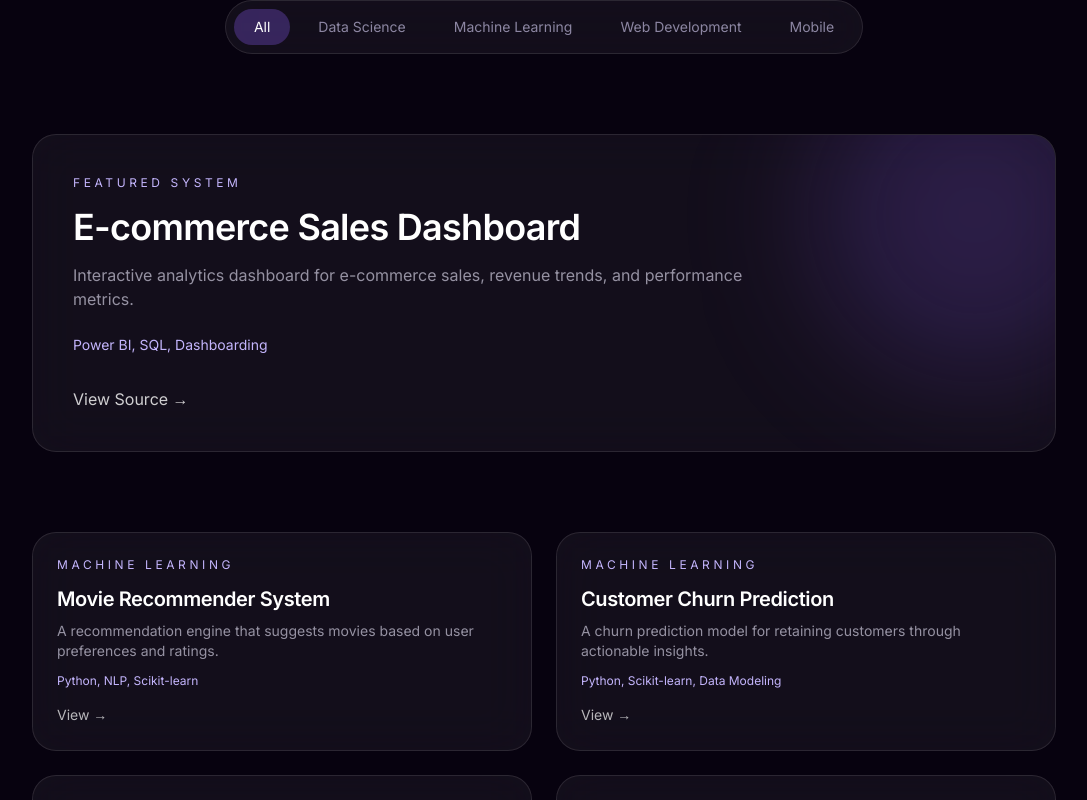
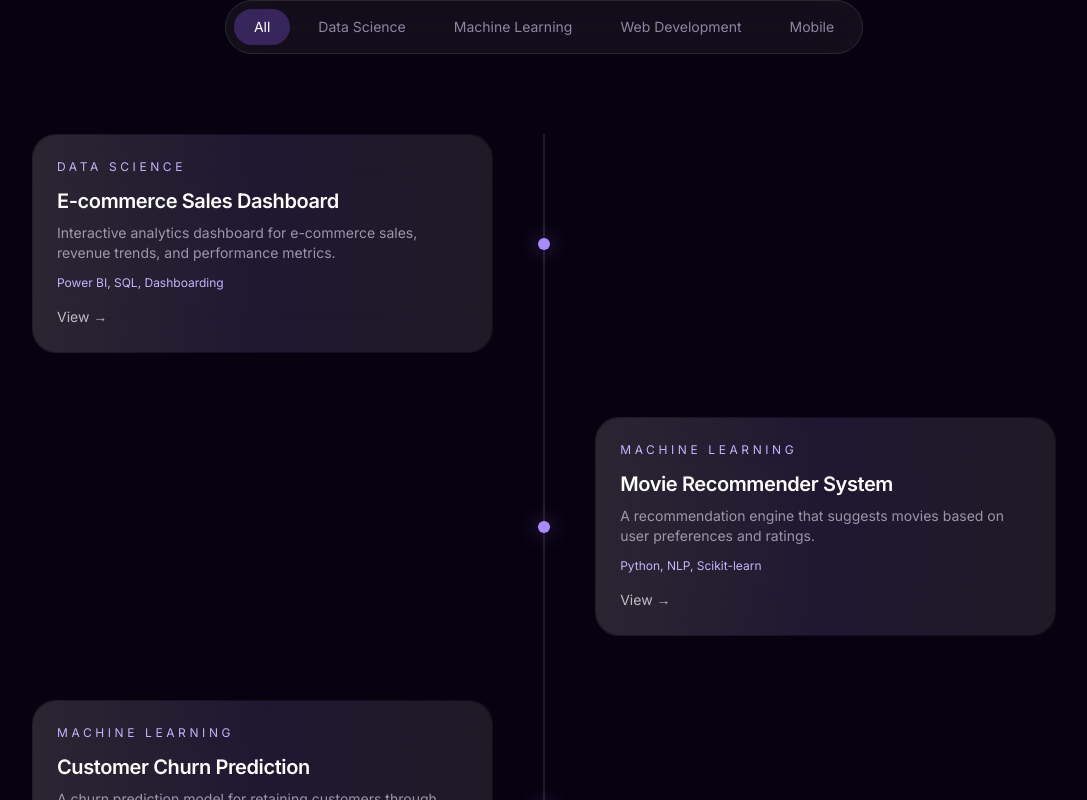
Before and after one commit to thushanya/thushanya-portfolio, a React (Vite) app: page /projects in a window 1280 px wide. Shown: the part 800-1600 px from the top of the page, without its empty margins (96-1183 px from the left). Built offline with nearby package versions, Linux system fonts and the light colour scheme.

Commit message:
Finalized structure

```diff
--- a/src/App.jsx
+++ b/src/App.jsx
@@ -4,11 +4,13 @@ import Home from "./pages/Home";
 import Projects from "./pages/Projects";
 import About from "./pages/About";
 import Hire from "./pages/Hire";
+import ScrollToTop from "./components/ScrollToTop";
 
 export default function App() {
   return (
     <>
       <Navbar />
+      <ScrollToTop />
 
       <Routes>
         <Route path="/" element={<Home />} />
--- /dev/null
+++ b/src/components/ScrollToTop.jsx
@@ -0,0 +1,12 @@
+import { useEffect } from "react";
+import { useLocation } from "react-router-dom";
+
+export default function ScrollToTop() {
+  const { pathname } = useLocation();
+
+  useEffect(() => {
+    window.scrollTo({ top: 0, behavior: "auto" });
+  }, [pathname]);
+
+  return null;
+}
--- a/src/pages/Hire.jsx
+++ b/src/pages/Hire.jsx
@@ -111,7 +111,7 @@ ${formData.message}`;
         <div className="max-w-4xl mx-auto space-y-10">
 
           <h2 className="text-4xl md:text-5xl font-semibold">
-            Structured execution. Clean delivery.
+            Are you interested? Let’s configure your next interface.
           </h2>
 
           <p className="text-violet-100/60 leading-relaxed">
--- a/src/pages/Home.jsx
+++ b/src/pages/Home.jsx
@@ -4,8 +4,25 @@ import { projects } from "../data/projects";
 import { useNavigate } from "react-router-dom";
 
 export default function Home() {
-  const featured = projects.slice(0, 3);
   const navigate = useNavigate();
+
+  // 🔥 FIXED NAME MATCH
+  const wildfire = projects.find(
+    (p) => p.name === "WildfireDB Analysis"
+  );
+
+  // all other projects except wildfire
+  const others = projects.filter(
+    (p) => p.name !== "WildfireDB Analysis"
+  );
+
+  // FINAL SELECTED WORK (Wildfire ALWAYS FIRST)
+  const featured = [
+    wildfire,
+    ...others
+  ]
+    .filter(Boolean)
+    .slice(0, 3);
 
   return (
     <PageWrapper>
@@ -20,7 +37,7 @@ export default function Home() {
 
         <div className="relative z-10 max-w-6xl mx-auto px-6 space-y-32">
 
-          {/* ================= HERO ================= */}
+          {/* HERO */}
           <motion.section
             initial={{ opacity: 0, y: 30 }}
             animate={{ opacity: 1, y: 0 }}
@@ -59,15 +76,13 @@ export default function Home() {
             </div>
           </motion.section>
 
-          {/* ================= FLOATING PROFILE (NO CONTAINER STYLE) ================= */}
+          {/* PROFILE */}
           <motion.section
             initial={{ opacity: 0, y: 20 }}
             whileInView={{ opacity: 1, y: 0 }}
             viewport={{ once: true }}
             className="relative flex flex-col md:flex-row items-center justify-between gap-12"
           >
-
-            {/* IMAGE - FLOATING */}
             <div className="relative">
               <div className="absolute inset-0 bg-violet-500/30 blur-3xl rounded-full scale-110" />
               <img
@@ -76,7 +91,6 @@ export default function Home() {
               />
             </div>
 
-            {/* TEXT - FLOATING RIGHT */}
             <div className="max-w-2xl">
               <p className="text-xs tracking-[0.3em] uppercase text-violet-300 mb-3">
                 Profile
@@ -90,10 +104,9 @@ export default function Home() {
                 Clean interfaces, scalable architectures, and performance-driven implementations across modern software systems.
               </p>
             </div>
-
           </motion.section>
 
-          {/* ================= IDENTITY STRIP ================= */}
+          {/* IDENTITY */}
           <motion.section
             initial={{ opacity: 0, y: 20 }}
             whileInView={{ opacity: 1, y: 0 }}
@@ -118,7 +131,7 @@ export default function Home() {
             </div>
           </motion.section>
 
-          {/* FLOATING STRIP */}
+          {/* STRIP */}
           <motion.div
             initial={{ opacity: 0 }}
             animate={{ opacity: 1 }}
--- a/src/pages/Projects.jsx
+++ b/src/pages/Projects.jsx
@@ -13,15 +13,20 @@ export default function Projects() {
     "Mobile"
   ];
 
+  const featured = projects.find(
+    (p) => p.name === "Wildfire Analysis"
+  );
+
   const filtered =
     filter === "All"
       ? projects
       : projects.filter((p) => p.category === filter);
 
-  // Ensure max 6 projects display cleanly
-  const displayProjects = filtered.slice(0, 6);
-  const featured = displayProjects[0];
-  const gridItems = displayProjects.slice(1);
+  const filteredWithoutFeatured = filtered.filter(
+    (p) => p.name !== "Wildfire Analysis"
+  );
+
+  const gridItems = filteredWithoutFeatured.slice(0, 6);
 
   return (
     <div className="bg-[#07020f] text-white overflow-hidden">
@@ -75,7 +80,7 @@ export default function Projects() {
         </div>
       </section>
 
-      {/* FEATURED (1 BIG CARD) */}
+      {/* FEATURED */}
       {featured && (
         <section className="px-6 pb-20">
           <div className="max-w-5xl mx-auto">
@@ -83,9 +88,12 @@ export default function Projects() {
               initial={{ opacity: 0, y: 30 }}
               whileInView={{ opacity: 1, y: 0 }}
               viewport={{ once: true }}
-              className="relative rounded-3xl border border-white/10 bg-white/5 backdrop-blur-xl p-10 overflow-hidden"
+              className="relative group rounded-3xl p-[1px] bg-gradient-to-r from-violet-500/40 via-fuchsia-500/30 to-cyan-400/40"
             >
+              <div className="relative rounded-3xl bg-white/5 backdrop-blur-2xl p-10 overflow-hidden shadow-2xl transition-all duration-500 group-hover:scale-[1.02]">
+
                 <div className="absolute -top-20 -right-20 h-80 w-80 bg-violet-500/20 blur-3xl rounded-full" />
+                <div className="absolute -bottom-20 -left-20 h-80 w-80 bg-cyan-500/10 blur-3xl rounded-full" />
 
                 <p className="text-xs tracking-[0.3em] uppercase text-violet-300">
                   Featured System
@@ -95,7 +103,7 @@ export default function Projects() {
                   {featured.name}
                 </h2>
 
-              <p className="mt-4 text-violet-100/60 max-w-2xl">
+                <p className="mt-4 text-violet-100/70 max-w-2xl">
                   {featured.description}
                 </p>
 
@@ -107,28 +115,46 @@ export default function Projects() {
                   href={featured.repo}
                   target="_blank"
                   rel="noreferrer"
-                className="inline-block mt-8 text-white/80 hover:text-white"
+                  className="inline-block mt-8 text-white/80 hover:text-white transition"
                 >
                   View Source →
                 </a>
+              </div>
             </motion.div>
           </div>
         </section>
       )}
 
-      {/* GRID (2 BY 2 CLEAN LAYOUT FOR 5 REMAINING) */}
-      <section className="px-6 pb-32">
-        <div className="max-w-5xl mx-auto grid grid-cols-1 md:grid-cols-2 gap-6">
+      {/* ROAD / TIMELINE LAYOUT */}
+      <section className="px-6 pb-32 relative">
+        <div className="max-w-5xl mx-auto relative">
 
-          {gridItems.map((project, index) => (
+          {/* center line */}
+          <div className="absolute left-1/2 top-0 bottom-0 w-[2px] bg-white/10 transform -translate-x-1/2" />
+
+          <div className="space-y-16">
+            {gridItems.map((project, index) => {
+              const isLeft = index % 2 === 0;
+
+              return (
                 <motion.div
                   key={project.name}
                   initial={{ opacity: 0, y: 20 }}
                   whileInView={{ opacity: 1, y: 0 }}
                   viewport={{ once: true }}
                   transition={{ delay: index * 0.05 }}
-              className="group relative rounded-3xl border border-white/10 bg-white/5 backdrop-blur-xl p-6 hover:bg-white/10 transition"
+                  className={`relative flex items-center ${
+                    isLeft ? "justify-start" : "justify-end"
+                  }`}
                 >
+                  {/* dot */}
+                  <div className="absolute left-1/2 -translate-x-1/2 w-3 h-3 rounded-full bg-violet-400 shadow-[0_0_20px_rgba(168,85,247,0.6)]" />
+
+                  {/* card */}
+                  <div className="w-full md:w-[45%] group relative p-[1px] rounded-3xl bg-gradient-to-r from-white/10 via-violet-500/10 to-white/5">
+
+                    <div className="relative rounded-3xl bg-white/5 backdrop-blur-xl p-6 transition-all duration-300 hover:bg-white/10 hover:scale-[1.03]">
+
                       <p className="text-xs tracking-[0.3em] uppercase text-violet-300">
                         {project.category}
                       </p>
@@ -149,12 +175,16 @@ export default function Projects() {
                         href={project.repo}
                         target="_blank"
                         rel="noreferrer"
-                className="inline-block mt-4 text-sm text-white/70 hover:text-white"
+                        className="inline-block mt-4 text-sm text-white/70 hover:text-white transition"
                       >
                         View →
                       </a>
+                    </div>
+                  </div>
                 </motion.div>
-          ))}
+              );
+            })}
+          </div>
 
         </div>
       </section>
```
Also changed, not shown: src/pages/About.jsx (+6 -5 lines). Lines whose indentation alone changed are shown as unchanged.
